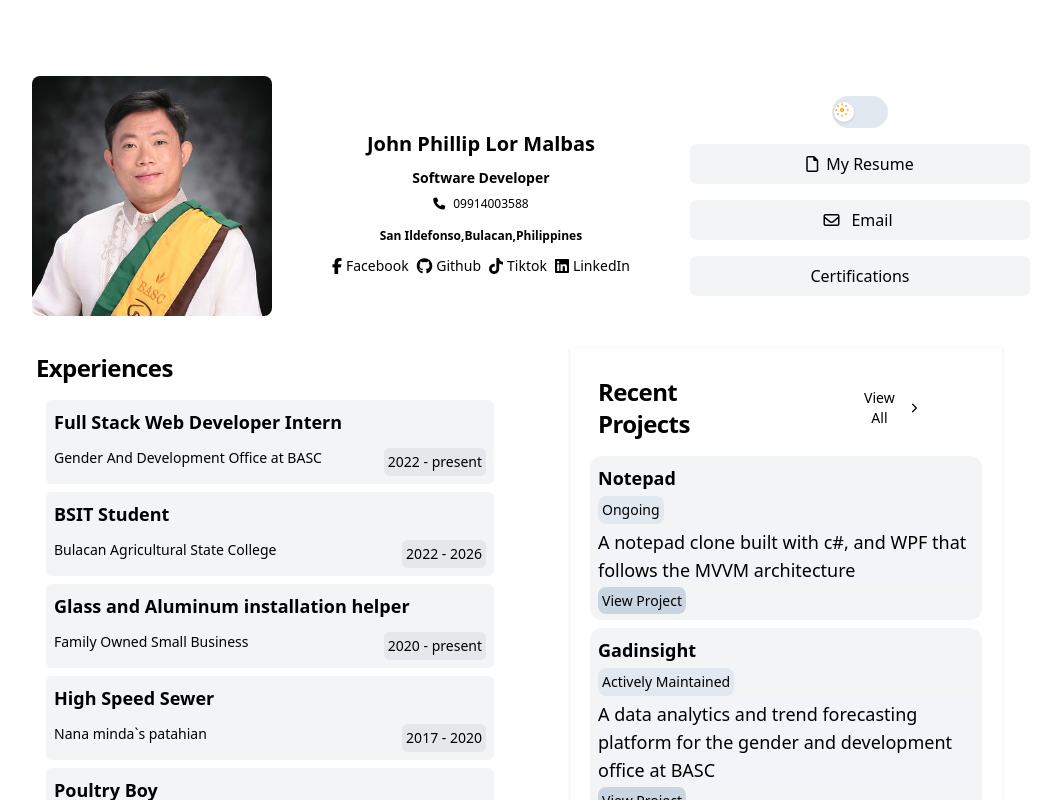
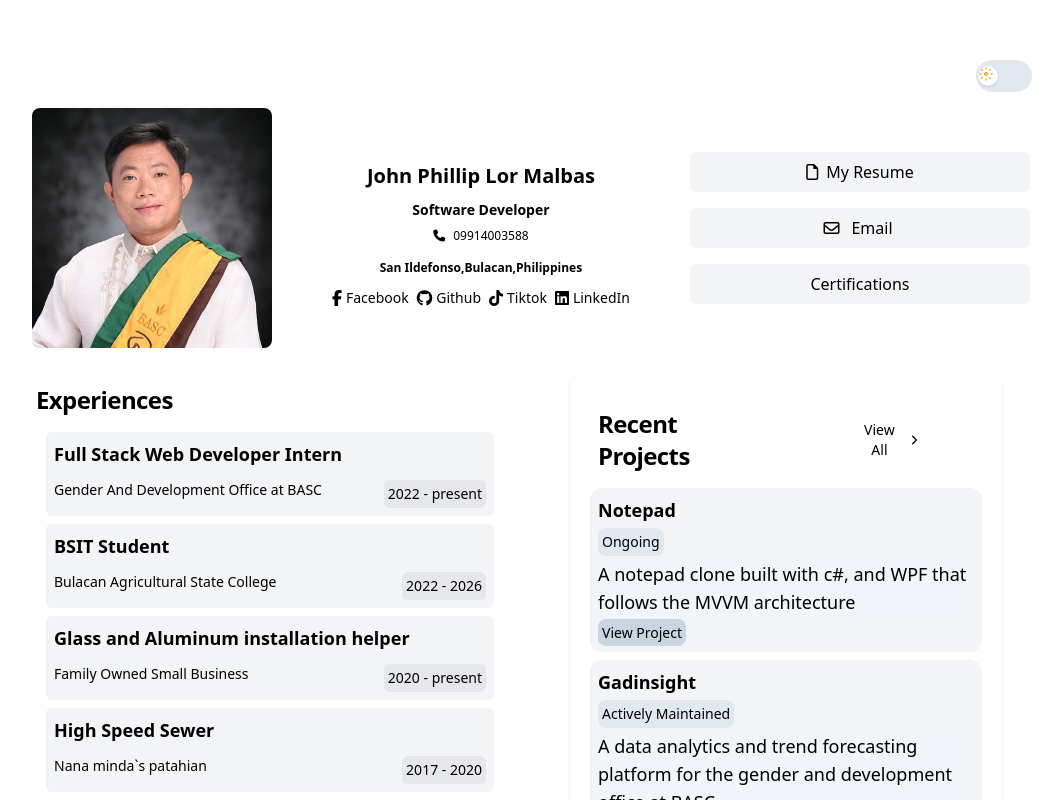
Before and after one commit to Zaido219/personal-portfolio, a React (Vite) app: page / in a window 1280 px wide. Shown: the top 800 px of the page, without its empty margins (112-1175 px from the left). Built offline with nearby package versions, Linux system fonts and the light colour scheme.

Commit message:
style:style update for the theme toggle button

```diff
--- a/src/components/ProfileHeader.jsx
+++ b/src/components/ProfileHeader.jsx
@@ -10,6 +10,9 @@ const ProfileHeader = () => {
 
   return (
     <>
+      <div className="w-full flex justify-end px-2">
+        <ThemeToggle />
+      </div>
       <header className="flex flex-col md:flex-row md:gap-5 gap-4 p-1 md:p-2 items-center justify-center md:justify-between w-90 md:w-5xl overflow-hidden">
         <div className="flex flex-col md:flex-row items-center p-2 md:gap-12">
           <section className="">
@@ -75,12 +78,13 @@ const ProfileHeader = () => {
           </section>
         </div>
         <section className="flex flex-col items-center w-86  gap-2 md:gap-4 p-1">
-        <ThemeToggle/>
           <ShineWrapperCard>
             <HoverCards>
               <div
                 className="flex justify-center w-85 h-10 items-center p-2 gap-2"
-              onClick={() => downloadFile(myCv, "John_Phillip_Lor_Resume.pdf")}
+                onClick={() =>
+                  downloadFile(myCv, "John_Phillip_Lor_Resume.pdf")
+                }
               >
                 <span>
                   <i className="fa-regular fa-file dark:text-black"></i>
@@ -107,7 +111,9 @@ const ProfileHeader = () => {
           <ShineWrapperCard>
             <HoverCards>
               <div className="flex justify-center w-85 h-10 items-center p-2 gap-2">
-              <button className="flex items-center p-2 dark:text-black">Certifications</button>
+                <button className="flex items-center p-2 dark:text-black">
+                  Certifications
+                </button>
               </div>
             </HoverCards>
           </ShineWrapperCard>
--- a/src/components/ThemeToggle.jsx
+++ b/src/components/ThemeToggle.jsx
@@ -14,7 +14,7 @@ export const ThemeToggle = () => {
       role="switch"
       aria-checked={isDark}
       aria-label="Toggle dark mode"
-      className="relative items-center inline-flex h-8 w-14 flex-shrink-0 cursor-pointer rounded-full border-2 border-transparent bg-slate-200 transition-colors duration-200 ease-in-out focus:outline-none focus:ring-2 focus:ring-indigo-500 focus:ring-offset-2 dark:bg-slate-700"
+      className="relative items-center inline-flex h-8 w-14 flex-shrink-0 cursor-pointer rounded-full border-2 border-transparent bg-slate-200 transition-colors duration-200 ease-in-out focus:outline-none focus:ring-2 focus:ring-offset-2 dark:bg-slate-700"
     >
       {/*
         The Moving Thumb:
```
Lines whose indentation alone changed are shown as unchanged.
